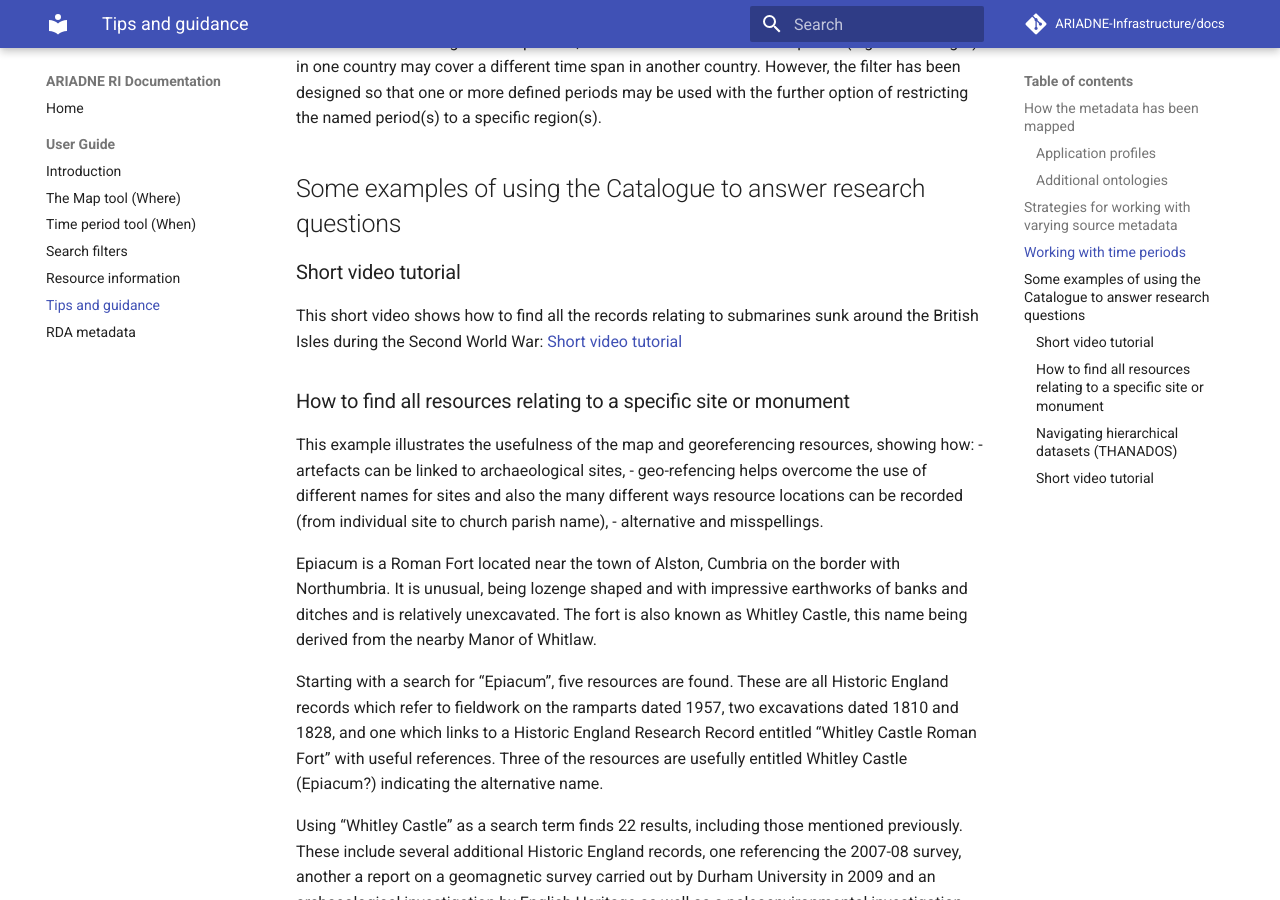
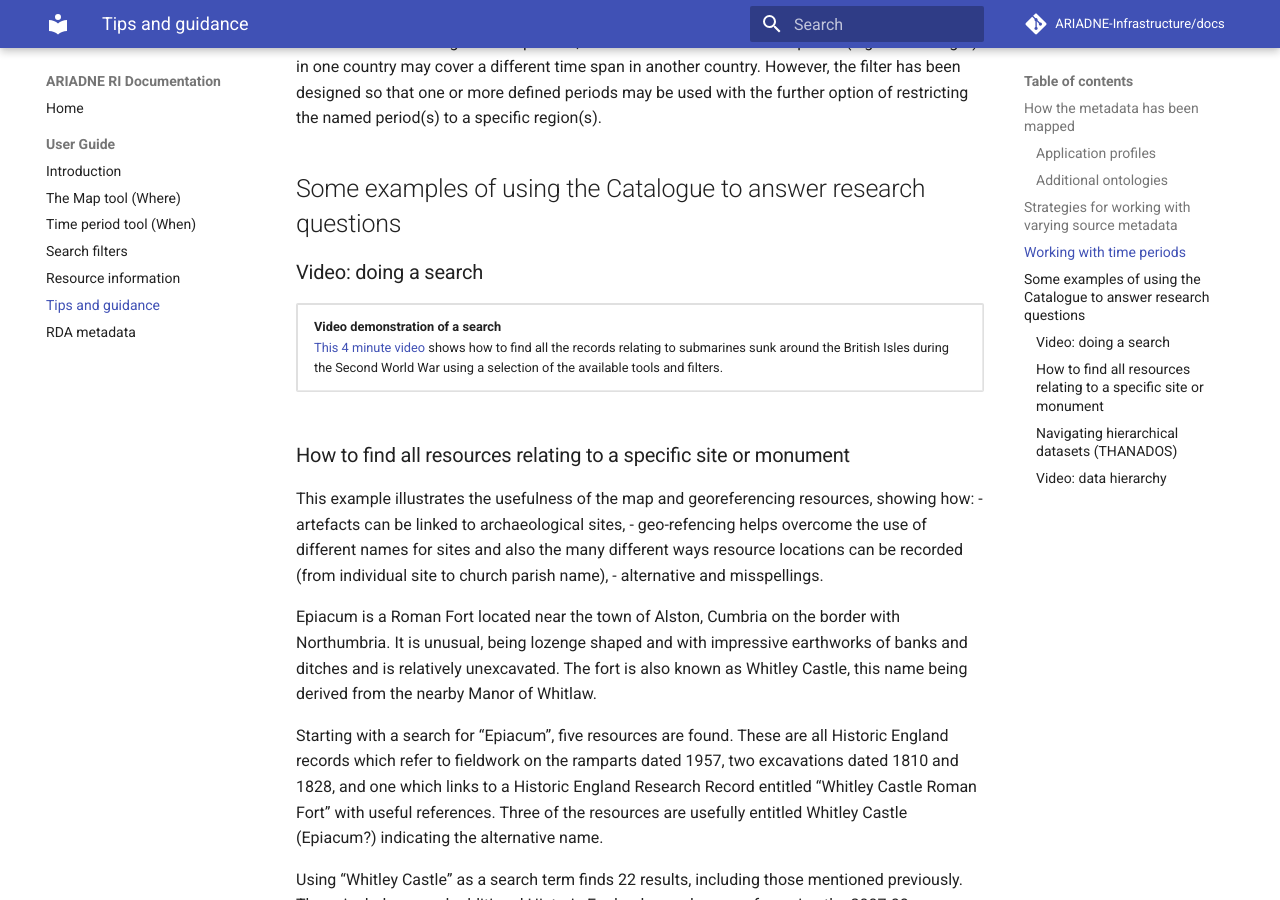
Before and after one commit to uoy-ads/hsds-data-catalogue-docs, an MkDocs documentation site: the page built from docs/Portal_User_Guide/Section-6_Tips_and_guidance.md, in a window 1280 px wide and 900 px high, scrolled down 2299 px. Built offline with MkDocs 1.6.1 and Material for MkDocs 9.7.7, drawn with Linux system fonts in a browser that asks for light colours; comment, search, counter and statistics services are not loaded; some of the changed text lies outside the part shown.

Commit message:
Update Section-6_Tips_and_guidance.md

```diff
--- a/docs/Portal_User_Guide/Section-6_Tips_and_guidance.md
+++ b/docs/Portal_User_Guide/Section-6_Tips_and_guidance.md
@@ -28,10 +28,14 @@ Two approaches have been used to denote time periods – absolute start and end
 - PeriodO terms are used to describe archaeological time periods; it is well known that a defined period (e.g. “Bronze age”) in one country may cover a different time span in another country. However, the filter has been designed so that one or more defined periods may be used with the further option of restricting the named period(s) to a specific region(s).
 
 ## Some examples of using the Catalogue to answer research questions
-### Short video tutorial
 
-This short video shows how to find all the records relating to submarines sunk around the British Isles during the Second World War:
-[Short video tutorial](https://vimeo.com/1049348294)
+### Video: doing a search
+<table border="3" bgcolor="#ADD8E6">
+    <tr>
+        <td><b>Video demonstration of a search</b><Br><a href="https://vimeo.com/1049348294">This 4 minute video</a> shows how to find all the records relating to submarines sunk around the British Isles during the Second World War using a selection of the available tools and filters.
+</td>
+    </tr>
+</table>
 
 ### How to find all resources relating to a specific site or monument
 
@@ -72,8 +76,13 @@ THANADOS is a web portal (https://thanados.net), hosted at the Natural History M
 -	Burials – graves and burials (a grave may contain more than one burial)
 -	Sites/monument – cemeteries and grave sites.
 
-### Short video tutorial
-In this clip, Julian Richards demonstrates the hierarchical structure of the THANADOS collection resources.
+### Video: data hierarchy
+<table border="3" bgcolor="#ADD8E6">
+    <tr>
+        <td><a href="https://vimeo.com/1049348294">In this video clip,</a> Julian Richards demonstrates the hierarchical structure of the THANADOS collection resources.
+</td>
+    </tr>
+</table>
 
 The following example is the resource for Teurnia St. Peter in Holz, a burial ground which has records for 32 graves and one for the stray finds. Note that the finds for each site are amalgamated into one record at this top level but exist as separate records for each artefact associated with an individual burial.
 
```
